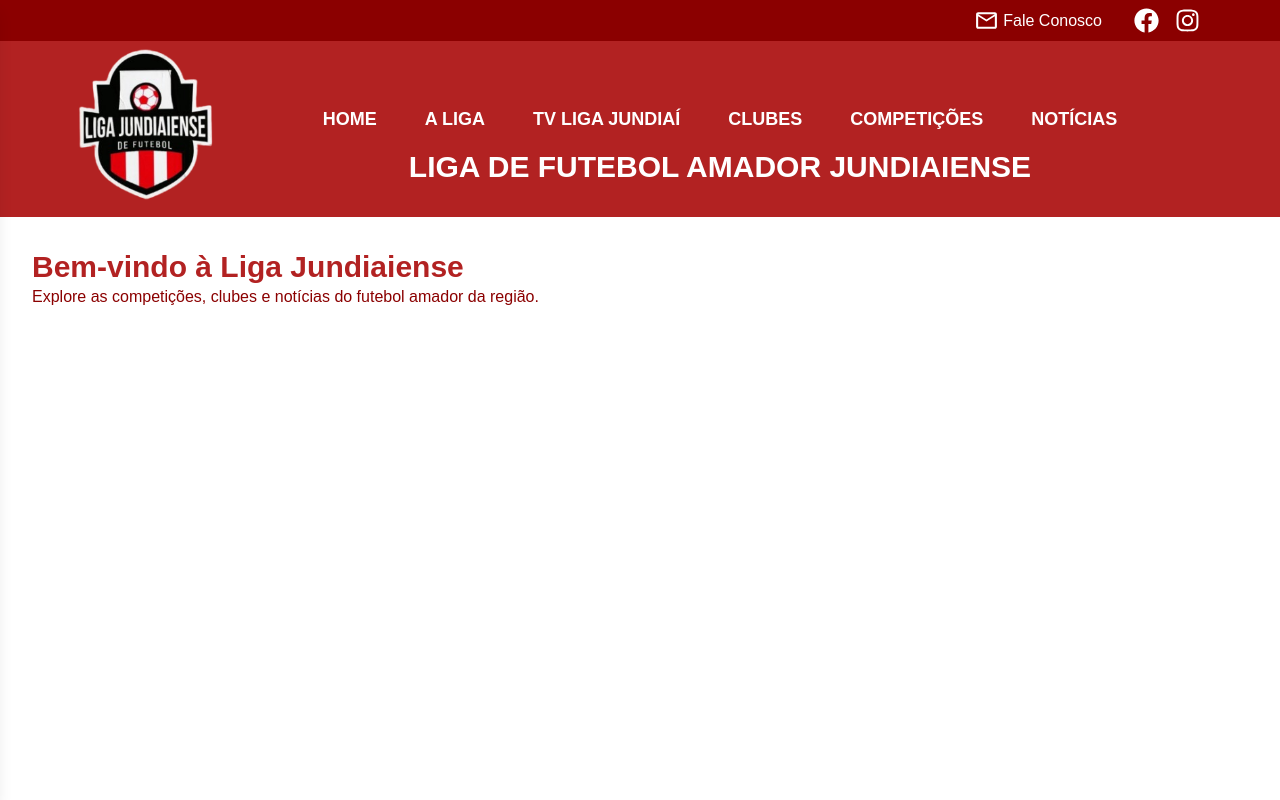
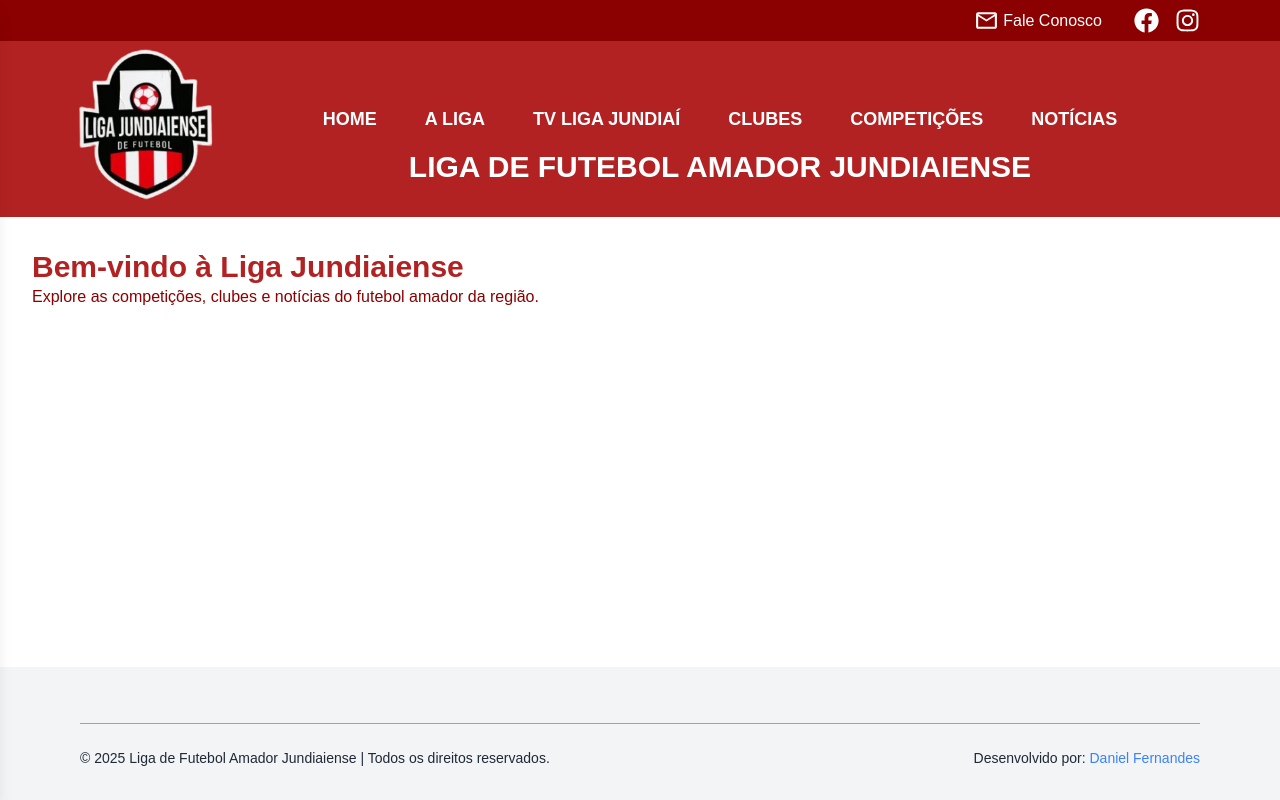
Before and after one commit to bdancost/amateur_football_league, a Next.js app: page / in a window 1280 px wide. Built offline with nearby package versions, Linux system fonts and the light colour scheme.

Commit message:
Configurando components Footer

```diff
--- a/src/app/globals.css
+++ b/src/app/globals.css
@@ -1,6 +1,9 @@
 @tailwind base;
 @tailwind components;
 @tailwind utilities;
+
+/* globals.css */
+@import url('https://fonts.googleapis.com/css2?family=Montserrat:wght@400;600&display=swap');
 
 :root {
   --background: #ffffff;
@@ -11,5 +14,5 @@
 body {
   color: var(--foreground);
   background: var(--background);
-  font-family: Arial, Helvetica, sans-serif;
+  font-family: 'Montserrat', sans-serif;
 }
--- a/src/app/layout.tsx
+++ b/src/app/layout.tsx
@@ -1,6 +1,7 @@
 import type { Metadata } from 'next'
 import './globals.css'
 import Header from '@/components/Header'
+import Footer from '@/components/Footer'
 
 export const metadata: Metadata = {
   title: 'Liga Jundiai',
@@ -17,9 +18,10 @@ export default function RootLayout({
 }) {
   return (
     <html lang="en">
-      <body>
+      <body className="flex flex-col min-h-screen">
         <Header />
-        <main>{children}</main>
+        <main className="flex-grow">{children}</main>
+        <Footer />
       </body>
     </html>
   )
--- /dev/null
+++ b/src/components/Footer.tsx
@@ -0,0 +1,37 @@
+'use client'
+import React from 'react'
+
+const Footer = () => {
+  return (
+    <footer className="bg-gray-100 text-gray-800 py-8 mt-10">
+      <div className="container mx-auto px-6 lg:px-20">
+        {/* Linha divisória */}
+        <div className="border-t border-gray-400 my-6"></div>
+
+        {/* Conteúdo do footer com flexbox para alinhar os itens na mesma linha */}
+        <div className="flex justify-between items-center space-x-6">
+          {/* Direitos autorais */}
+          <p className="text-center text-sm">
+            © {new Date().getFullYear()} Liga de Futebol Amador Jundiaiense |
+            Todos os direitos reservados.
+          </p>
+
+          {/* Desenvolvido por Daniel Fernandes */}
+          <p className="text-sm">
+            Desenvolvido por:{' '}
+            <a
+              href="https://github.com/bdancost"
+              className="text-blue-500 hover:underline"
+              target="_blank"
+              rel="noopener noreferrer"
+            >
+              Daniel Fernandes
+            </a>
+          </p>
+        </div>
+      </div>
+    </footer>
+  )
+}
+
+export default Footer
```
